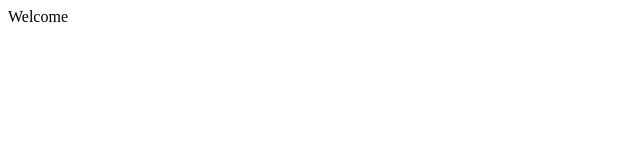
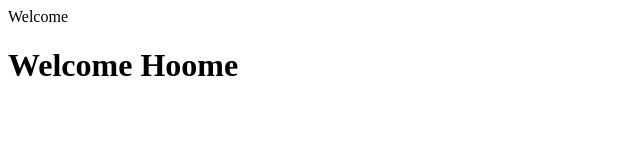
Before and after one commit to JayavanthKumar/demo-repo, a plain HTML site: page index.html in a window 1280 px wide. Shown: the whole page, without its empty margins (0-640 px from the left). Drawn offline with Linux system fonts and the light colour scheme.

Commit message:
Initial Commit

```diff
--- a/index.html
+++ b/index.html
@@ -1 +1,2 @@
 <div>Welcome</div>
+<h1>Welcome Hoome</h1>
```
